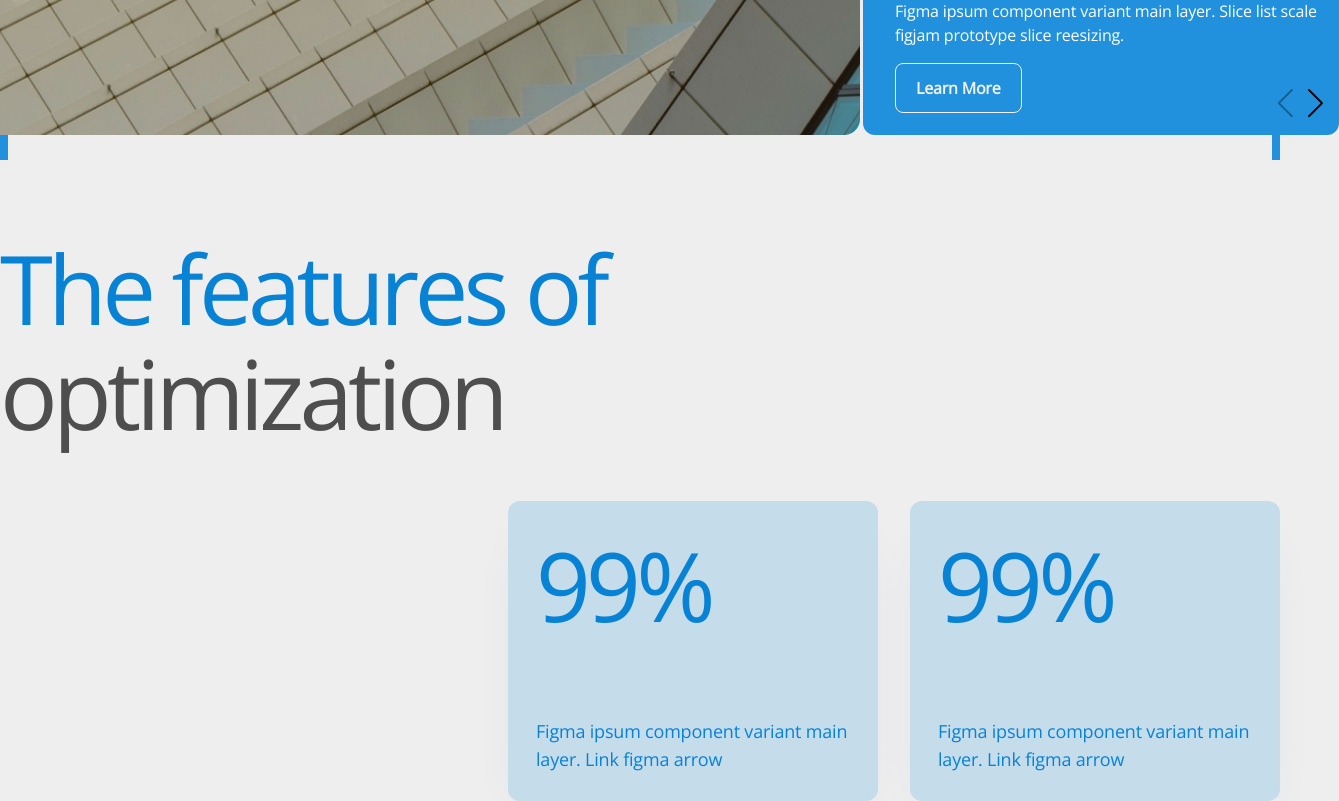
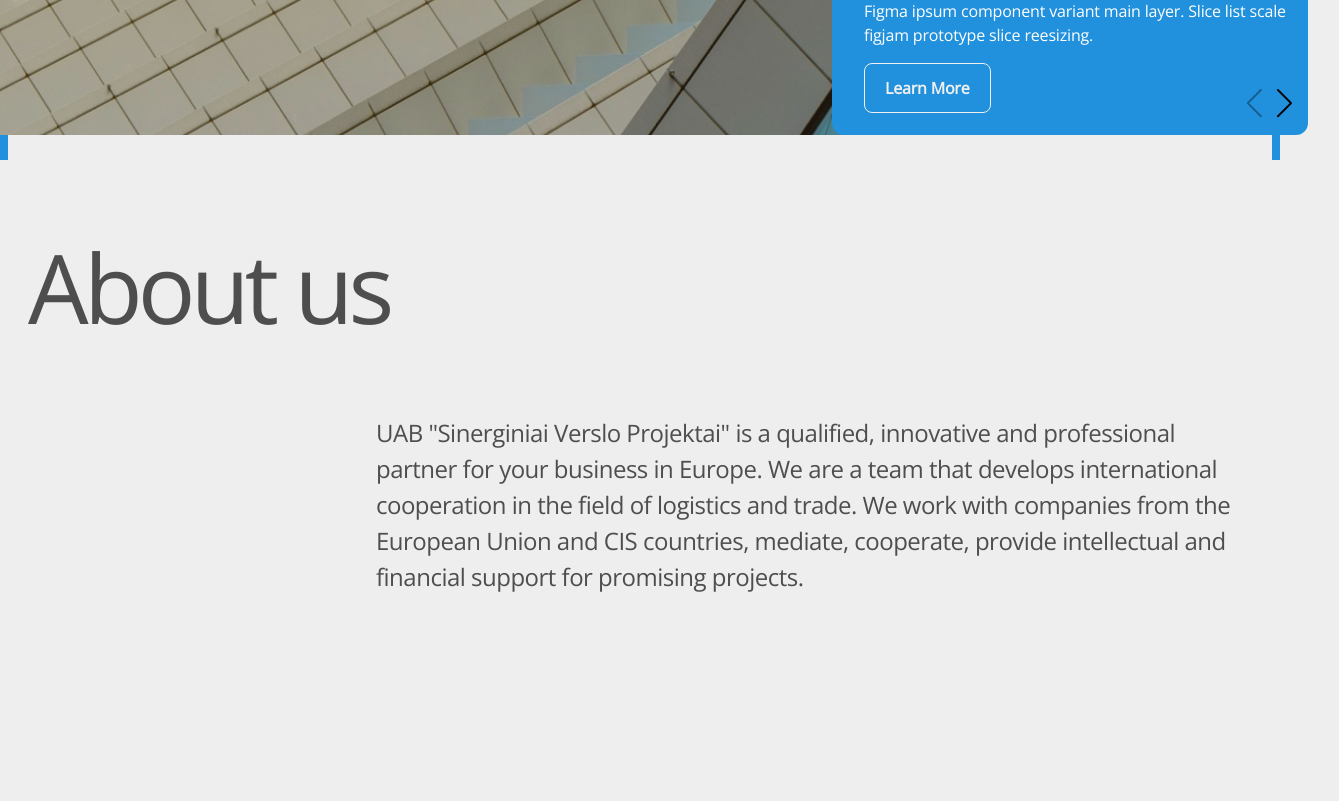
Before and after one commit to DevDeskTeam/SVP_next, a Next.js app: page /en in a window 1280 px wide. Shown: the part 640-1441 px from the top of the page, 1339 px wide, since content can reach past the window. Built offline with nearby package versions, Linux system fonts and the light colour scheme.

Commit message:
About section is completed

```diff
--- a/src/app/[locale]/page.tsx
+++ b/src/app/[locale]/page.tsx
@@ -6,36 +6,22 @@ import Empowering from "@/components/Pages/Home/Empowering";
 import Features from "@/components/Pages/Home/Features";
 import Services from "@/components/Cards/ServicesCard";
 import styles from "@/assets/css/style.module.css";
+import About from "@/components/Pages/Home/About";
 export default function Home() {
   const t = useTranslations("HomePage");
-
-
-  // useEffect(() => {
-  //   // Function to adjust border height
-  //   function adjustBorderHeight() {
-  //     document.body.style.borderRight = '5px solid black'; // Apply the border style
-  //     document.body.style.height = window.innerHeight + 'px'; // Adjust the body's height
-  //   }
-
-  //   // Adjust on load
-  //   adjustBorderHeight();
-
-  //   // Adjust on window resize
-  //   window.addEventListener('resize', adjustBorderHeight);
-
-  //   // Cleanup event listener on component unmount
-  //   return () => {
-  //     window.removeEventListener('resize', adjustBorderHeight);
-  //   };
-  // }, []);
 
   return (
     <>
       <h1>{t("title")}</h1>
 
+      <section >
+        <div className="container">
+          <Empowering />
+        </div>
+      </section>
       <section>
         <div className="container">
-          <Empowering />
+          <About />
         </div>
       </section>
       <section>
--- a/src/app/globals.css
+++ b/src/app/globals.css
@@ -9,38 +9,60 @@ body {
   height: 100vh;
 } */
 
-html, body {
+html,
+body {
   margin: 0;
   padding: 0;
-  min-height: 100vh; /* Set body's height to match the viewport height */
+  min-height: 100vh;
+  /* Set body's height to match the viewport height */
   /* Example border-right */
   box-sizing: border-box;
 }
+
 body::after {
   content: '';
-  position: fixed; /* Fixes the border to the viewport */
+  position: fixed;
+  /* Fixes the border to the viewport */
   top: 0;
   right: 0;
-  width: 8px; /* Border width */
-  height: 100vh; /* Make it span the entire viewport height */
-  background-color: #2191DD; /* Border color */
-  pointer-events: none; /* Ensures it doesn’t interfere with other elements */
+  width: 8px;
+  /* Border width */
+  height: 100vh;
+  /* Make it span the entire viewport height */
+  background-color: #2191DD;
+  /* Border color */
+  pointer-events: none;
+  /* Ensures it doesn’t interfere with other elements */
 }
+
 body::before {
   content: '';
-  position: fixed; /* Fixes the border to the viewport */
+  position: fixed;
+  /* Fixes the border to the viewport */
   top: 0;
   left: 0;
-  width: 8px; /* Border width */
-  height: 100vh; /* Make it span the entire viewport height */
-  background-color: #2191DD; /* Border color */
-  pointer-events: none; /* Ensures it doesn’t interfere with other elements */
+  width: 8px;
+  /* Border width */
+  height: 100vh;
+  /* Make it span the entire viewport height */
+  background-color: #2191DD;
+  /* Border color */
+  pointer-events: none;
+  /* Ensures it doesn’t interfere with other elements */
 }
 
 .container {
-  max-width: 1368px;
+  /* width: 100%; */
+  /* max-width: 1368px; */
   /* padding: 0 20px;    28px olmalidi bidene ozunde bax umumiden featurese qeder mesafe */
+
   margin: 0 auto;
+  /* margin: 0 28px; */
+  @media (min-width: 1280px) {
+    max-width: 1368px;
+    margin: 0 auto;
+    /* margin: 0 28px; */
+  }
 }
 
 .blue_line {
--- /dev/null
+++ b/src/assets/css/home/about.module.css
@@ -0,0 +1,39 @@
+.banner {
+    padding: 96px 0;
+}
+
+.text_about {
+    padding-left: 28px;
+}
+
+.text_about p {
+    color: #4E4E4E;
+
+    /* H 1 */
+    font-family: "Open Sans";
+    font-size: 96px;
+    font-style: normal;
+    font-weight: 400;
+    line-height: 112px;
+    /* 116.667% */
+    letter-spacing: -4.8px;
+}
+
+.text_desc {
+    display: flex;
+    justify-content: end;
+}
+
+.text_desc p {
+    width: 876px;
+    color: #4E4E4E;
+    margin: 72px 28px 0 69px;
+
+    /* Title 5/400 */
+    font-family: "Open Sans";
+    font-size: 24px;
+    font-style: normal;
+    font-weight: 400;
+    line-height: 36px; /* 150% */
+    letter-spacing: -0.504px;
+}
--- a/src/assets/css/home/empowering.module.css
+++ b/src/assets/css/home/empowering.module.css
@@ -5,8 +5,9 @@
 }
 
 .banner img {
-    max-width: 100%;
-    width: 1368px;
+    /* max-width: 100%; */
+    /* width: 1368px; */
+    width: 100%;
     height: 648px;
     object-fit: cover;
     object-position: center;
--- a/src/assets/css/home/swiper_home.css
+++ b/src/assets/css/home/swiper_home.css
@@ -80,7 +80,7 @@ body {
   width: 476px !important;
   height: auto !important;
   position: absolute !important;
-  right: -59px !important;
+  right: -28px !important;
   bottom: 0px !important;
   border-radius: 12px;
   cursor: e-resize;
--- /dev/null
+++ b/src/components/Pages/Home/About.tsx
@@ -0,0 +1,19 @@
+import React from 'react'
+import styles from "@/assets/css/home/about.module.css";
+
+const About = () => {
+    return (
+        <div className={`${styles.banner}`}>
+            <div className={`${styles.text_about}`}>
+                <p>About us</p>
+            </div>
+            <div className={`${styles.text_desc}`}>
+                <p>
+                    UAB "Sinerginiai Verslo Projektai" is a qualified, innovative and professional partner for your business in Europe. We are a team that develops international cooperation in the field of logistics and trade. We work with companies from the European Union and CIS countries, mediate, cooperate, provide intellectual and financial support for promising projects.
+                </p>
+            </div>
+        </div>
+    )
+}
+
+export default About
```
Also changed, not shown: src/assets/css/style.module.css (+7 -1 lines).
